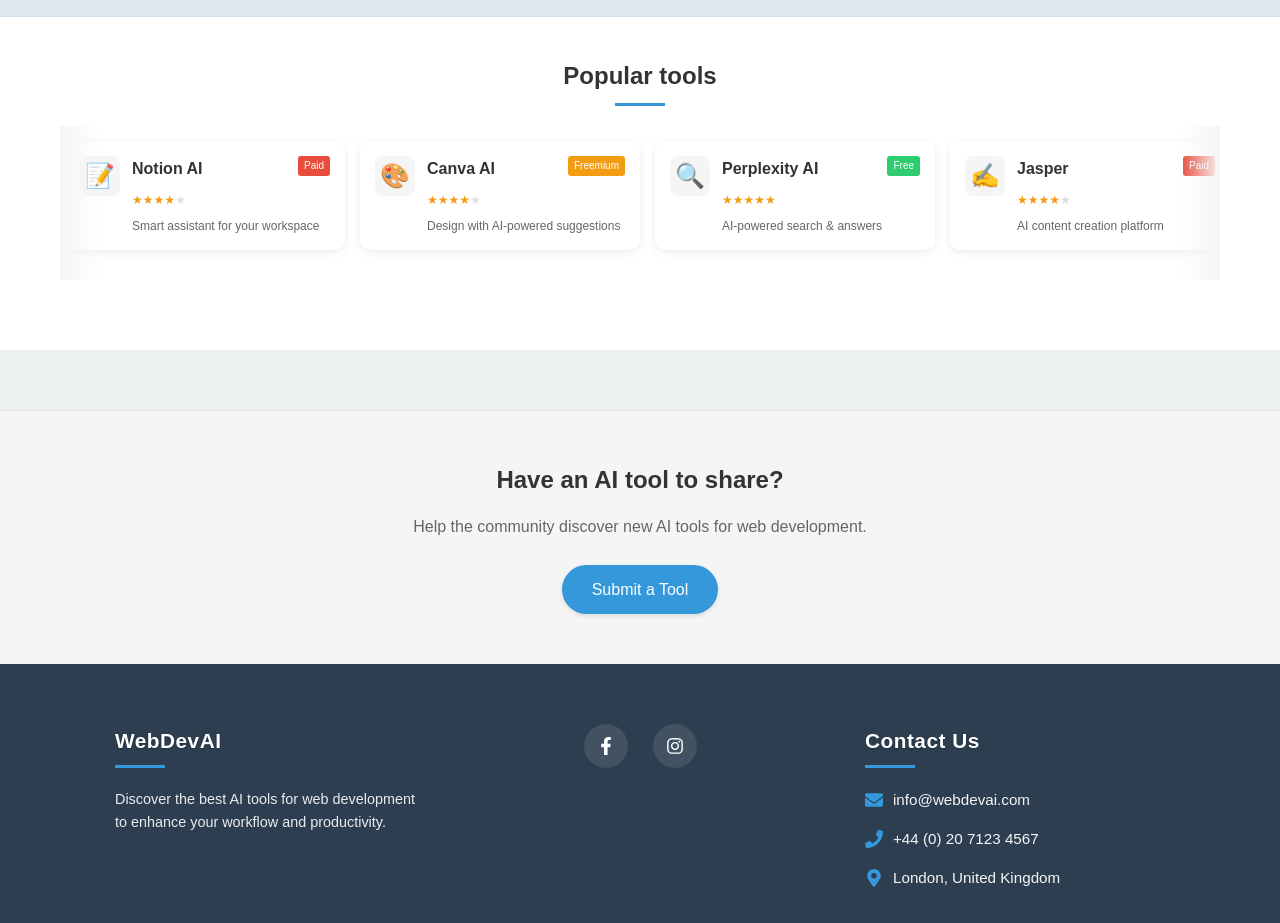
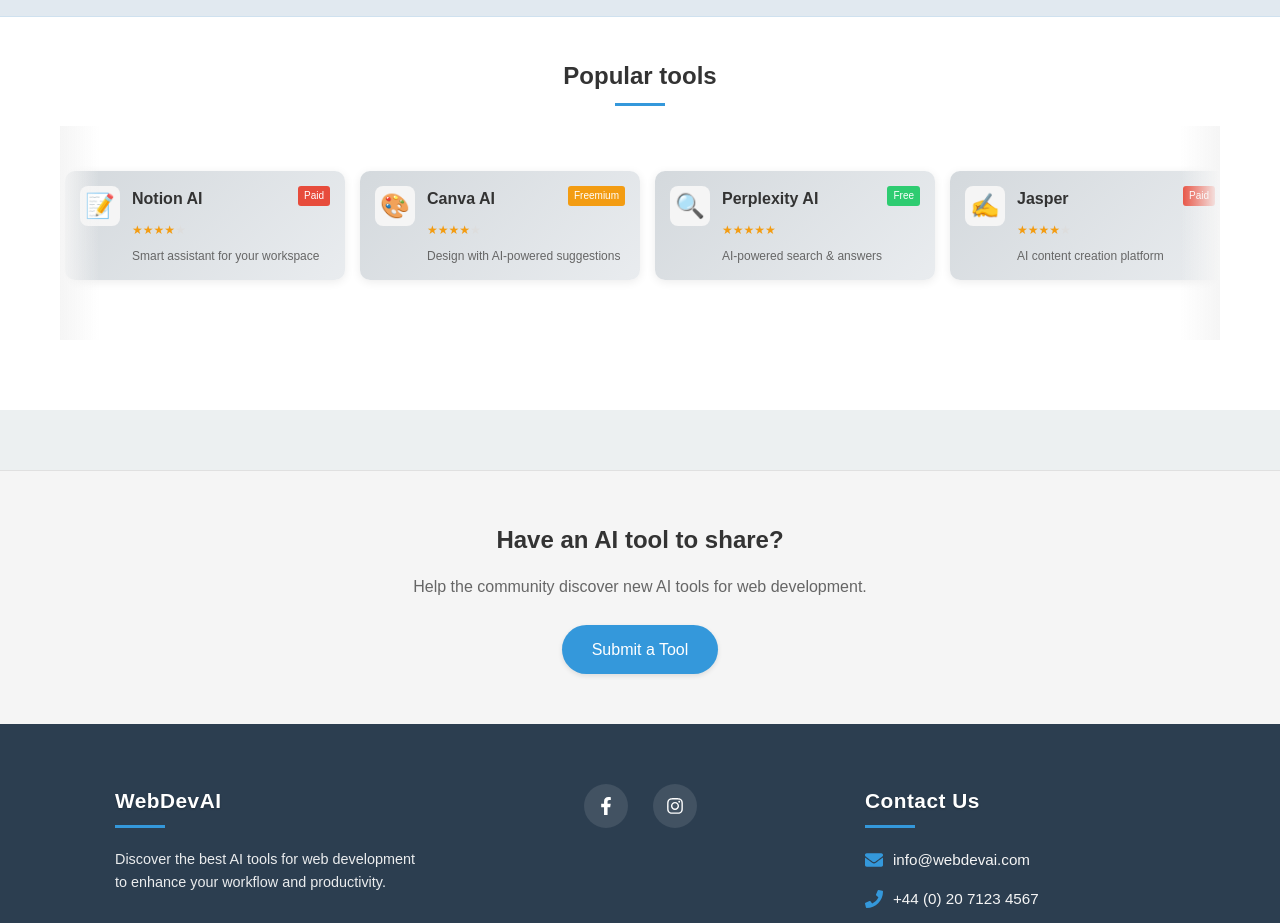
Before and after one commit to nguyenvanan2730/WebDevAI, a React (Create React App) app: page / in a window 1280 px wide. Shown: the part 2380-3303 px from the top of the page. Built offline with nearby package versions, Linux system fonts and the light colour scheme.

Commit message:
fix: update_background_color_for_popular_tools

```diff
--- a/src/components/PopularTools.css
+++ b/src/components/PopularTools.css
@@ -25,7 +25,8 @@
 .popular-tools-container {
   position: relative;
   overflow: hidden;
-  padding: 10px 0;
+  padding: 40px 0;
+  background-color: var(--white);
 }
 
 .popular-tools-scroll {
@@ -61,7 +62,9 @@
 
 .popular-tool-card {
   flex: 0 0 280px;
-  background-color: var(--white);
+  /* background-color: var(--white); */
+  background: linear-gradient(135deg, #d4d9dd, #e9ecef);
+  border-radius: 10px;
   border-radius: 10px;
   box-shadow: 0 2px 10px rgba(0,0,0,0.08);
   padding: 15px;
```
